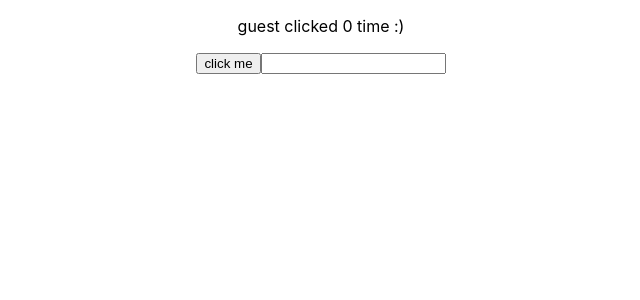
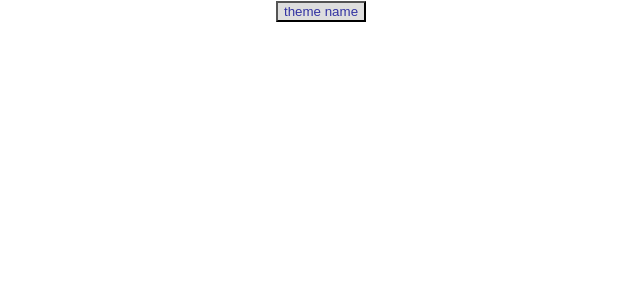
Before and after one commit to siemah/react-hooks, a React (Create React App) app: page / in a window 1280 px wide. Shown: the top 300 px of the page, without its empty margins (319-959 px from the left). Built offline with nearby package versions, Linux system fonts and the light colour scheme.

Commit message:
(Build)useContext inside functional component

```diff
--- a/src/App.js
+++ b/src/App.js
@@ -1,21 +1,45 @@
-import React, { useState, useEffect } from 'react';
+import React, { useState, useEffect, useContext } from 'react';
 import './App.css'
+import { ThemeContext, themes } from './context/theme'
+
+const Button = ({children, ...rest}) => {
+
+  const contextType = useContext(ThemeContext);
+  return (
+    <button
+      {...rest}
+      onClick={contextType.toggleTheme}
+      style={{ backgroundColor: contextType.theme.background, color: contextType.theme.forground }}>
+      {children}
+    </button>
+  )
+
+}
+const Block = props => <Button>theme name</Button>
 
 const App = props => {
 
-  const [ count, setCount] = useState(0);
-  const [ name, setName ] = useState('guest');
-  const updateTitle = () => {
-    console.log("effect of updating a title", count);
-    document.title = `You clicked ${count} time :)`;
-  };
-  useEffect(updateTitle);
+
+  const [ theme, setTheme ] = useState({
+    theme: themes.light,
+  });
+
+  const toggleTheme = () => {
+    setTheme({
+      theme:
+        theme.theme === themes.light
+          ? themes.dark
+          : themes.light
+    })
+  }
+
+  useEffect(() => {}, []);
 
   return (
-    <div className="App" style={{height: '200vh'}}>
-      <p>{name} clicked {count} time :)</p>
-      <button onClick={() => setCount(count+1)}>click me</button>
-      <input onChange={({target}) => setName(target.value)} />
+    <div className="App">
+      <ThemeContext.Provider value={{ ...theme, toggleTheme }}>
+        <Block />
+      </ThemeContext.Provider>
     </div>
   )
 }
```
